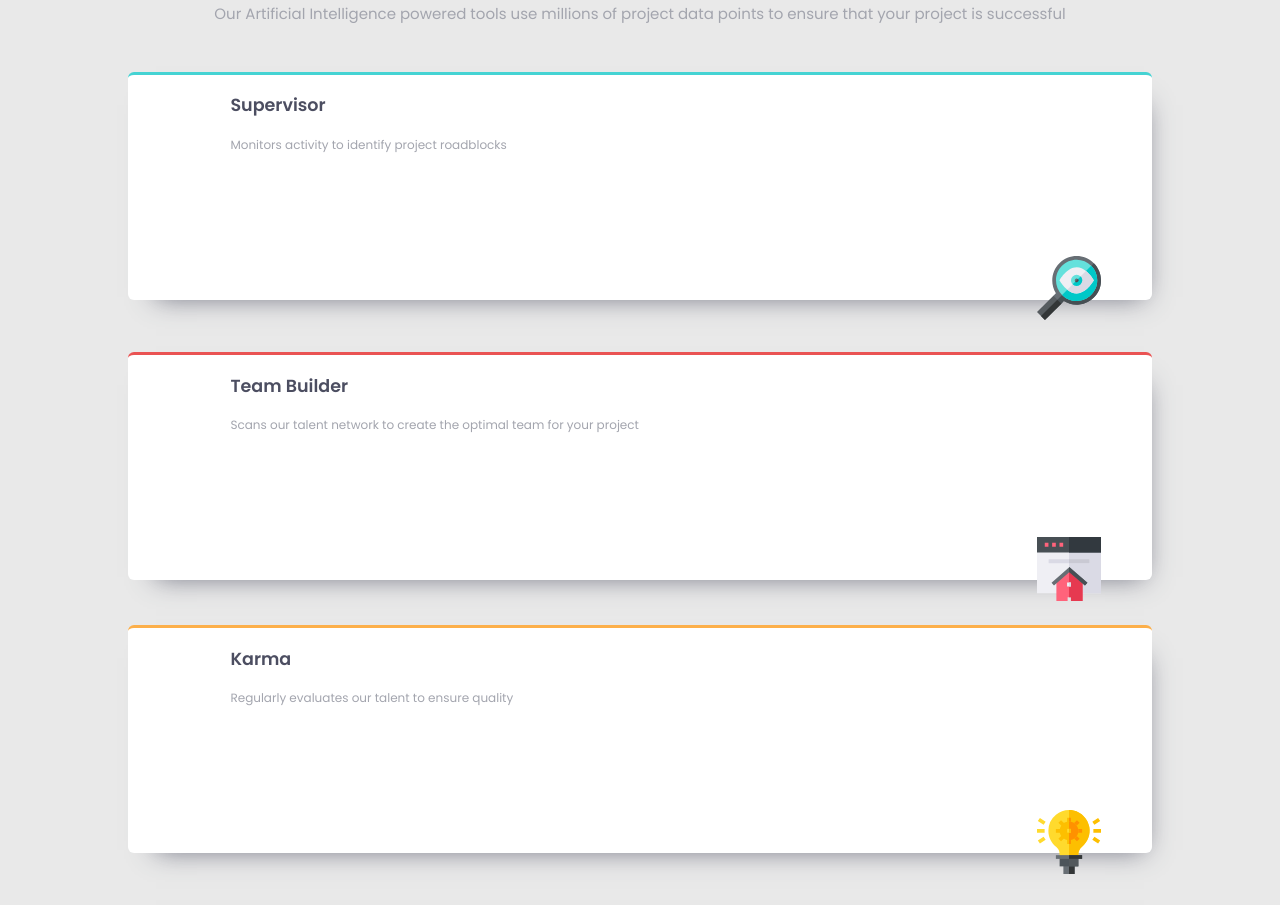
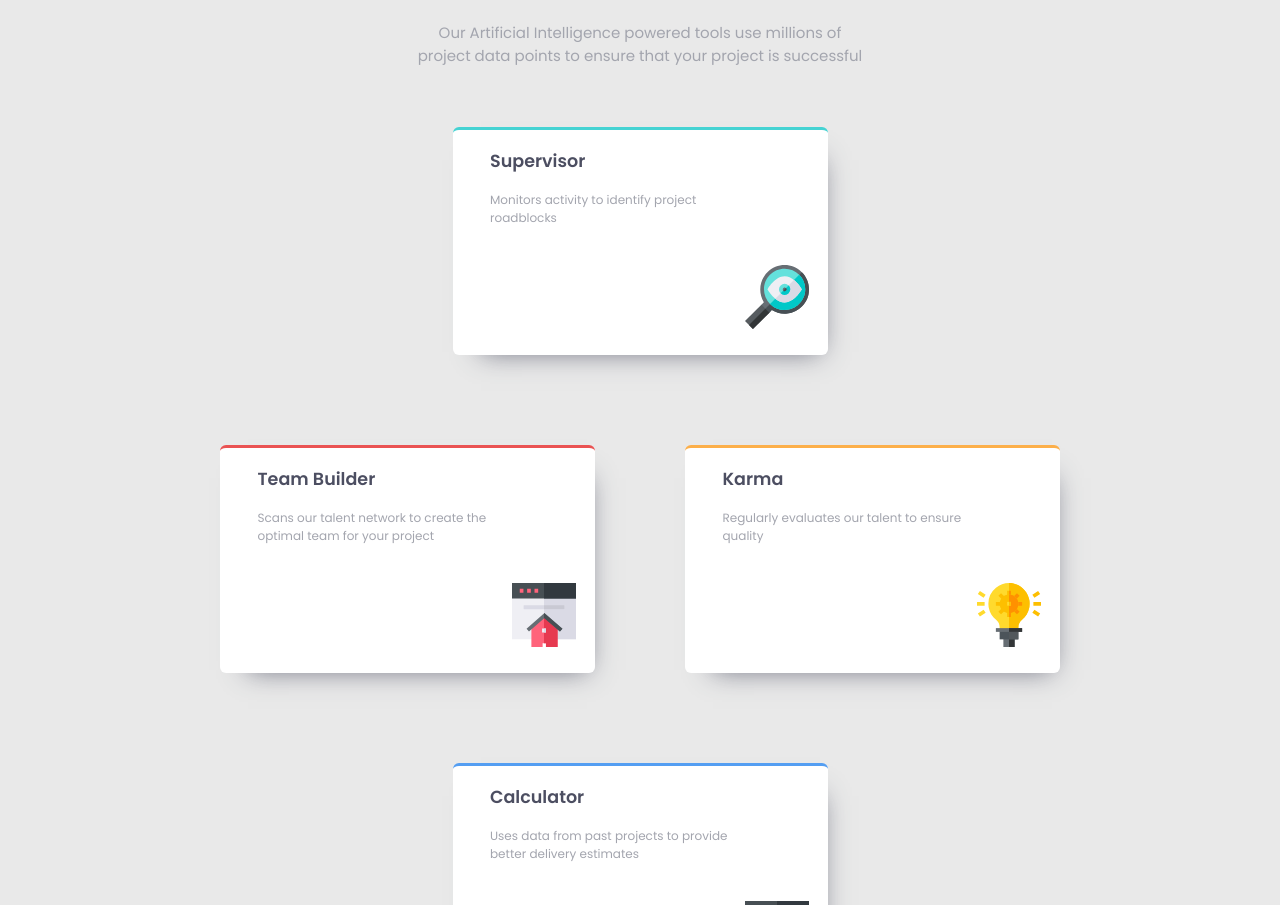
Before and after one commit to maenad/fem_four-cards, a plain HTML site: page index.html in a window 1280 px wide. Shown: the part 154-1059 px from the top of the page. Drawn offline with Linux system fonts and the light colour scheme.

Commit message:
fixing after a long time

```diff
--- a/index.html
+++ b/index.html
@@ -71,14 +71,7 @@
           </div>
         </div>
       </div>
-      <footer>
-        <p class="attribution">
-          Challenge by
-          <a href="https://www.frontendmentor.io?ref=challenge" target="_blank"
-            >Frontend Mentor</a
-          >. Coded by <a href="http://github.com/maenad">Abigail Colina</a>.
-        </p>
-      </footer>
+
     </div>
   </body>
 </html>
--- a/style.scss
+++ b/style.scss
@@ -23,6 +23,7 @@ body {
   padding: 0;
   height: 100vh;
   width: 100vw;
+  overflow-x: hidden;
 }
 .general-container {
   display: flex;
@@ -32,6 +33,10 @@ body {
 .top-container {
   text-align: center;
   padding-top: 2em;
+  display: flex;
+  justify-content: center;
+  align-items: center;
+  flex-direction: column;
 
   h1 {
     font-weight: 600;
@@ -42,8 +47,7 @@ body {
     }
   }
   .subtitle {
-    margin-left: 37%;
-    margin-right: 37%;
+    width: 35vmax;
     color: $gray-blue;
   }
 }
@@ -52,6 +56,19 @@ body {
   align-items: center;
   justify-content: center;
   width: 100vw;
+  flex-wrap: wrap;
+
+  .section-1 {
+    display: flex;
+    justify-content: center;
+    align-items: center;
+  }
+  .section-2 {
+    display: flex;
+    justify-content: space-between;
+    flex-direction: column;
+    align-items: center;
+  }
 
   .card {
     width: 25em;
@@ -97,15 +114,21 @@ body {
   }
 }
 
-.attribution {
-  text-align: center;
-  position: absolute;
-  bottom: 0;
-  width: 100%;
+
+@media (max-width: 1400px) {
+  .cards {
+    .section-2 {
+      display: flex;
+      justify-content: center;
+      flex-direction: row;
+      align-items: center;
+      flex-wrap: wrap;
+    }
+  }
 }
-
-@media (max-width: 1322px) {
+@media (max-width: 375px) {
   body {
+    overflow-x: hidden
   }
 
   .top-container {
@@ -115,21 +138,14 @@ body {
       font-size: 1.5rem;
     }
     .subtitle {
-      margin-right: 10%;
-      margin-left: 10%;
+      width: 80%;
     }
   }
 
   .cards {
     display: flex;
-    flex-direction: column;
     .card {
       width: 80vw;
-      margin-top: 0.5em;
     }
   }
-
-  .attribution {
-    display: none;
-  }
 }
```
Also changed, not shown: style.css, 1 other file.
